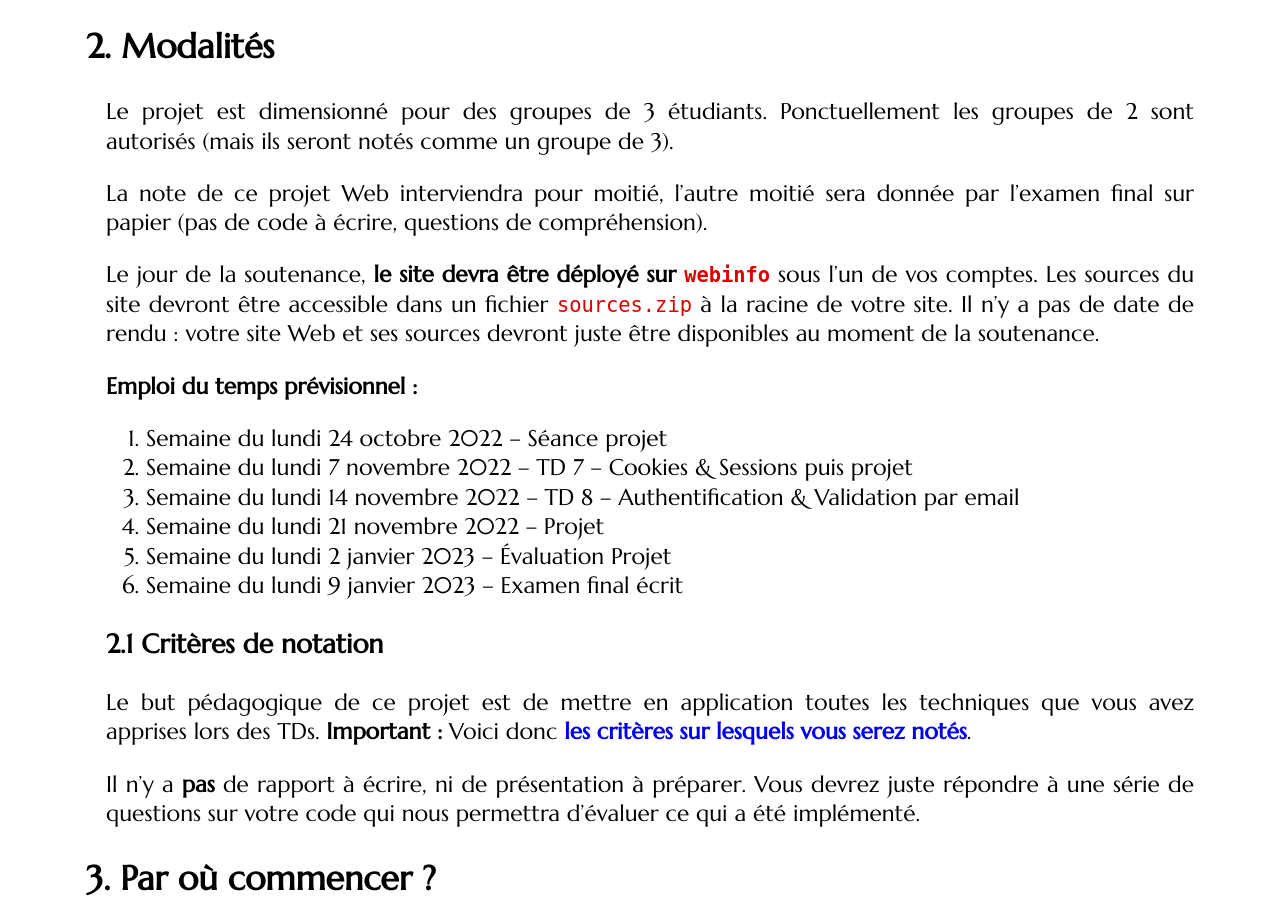
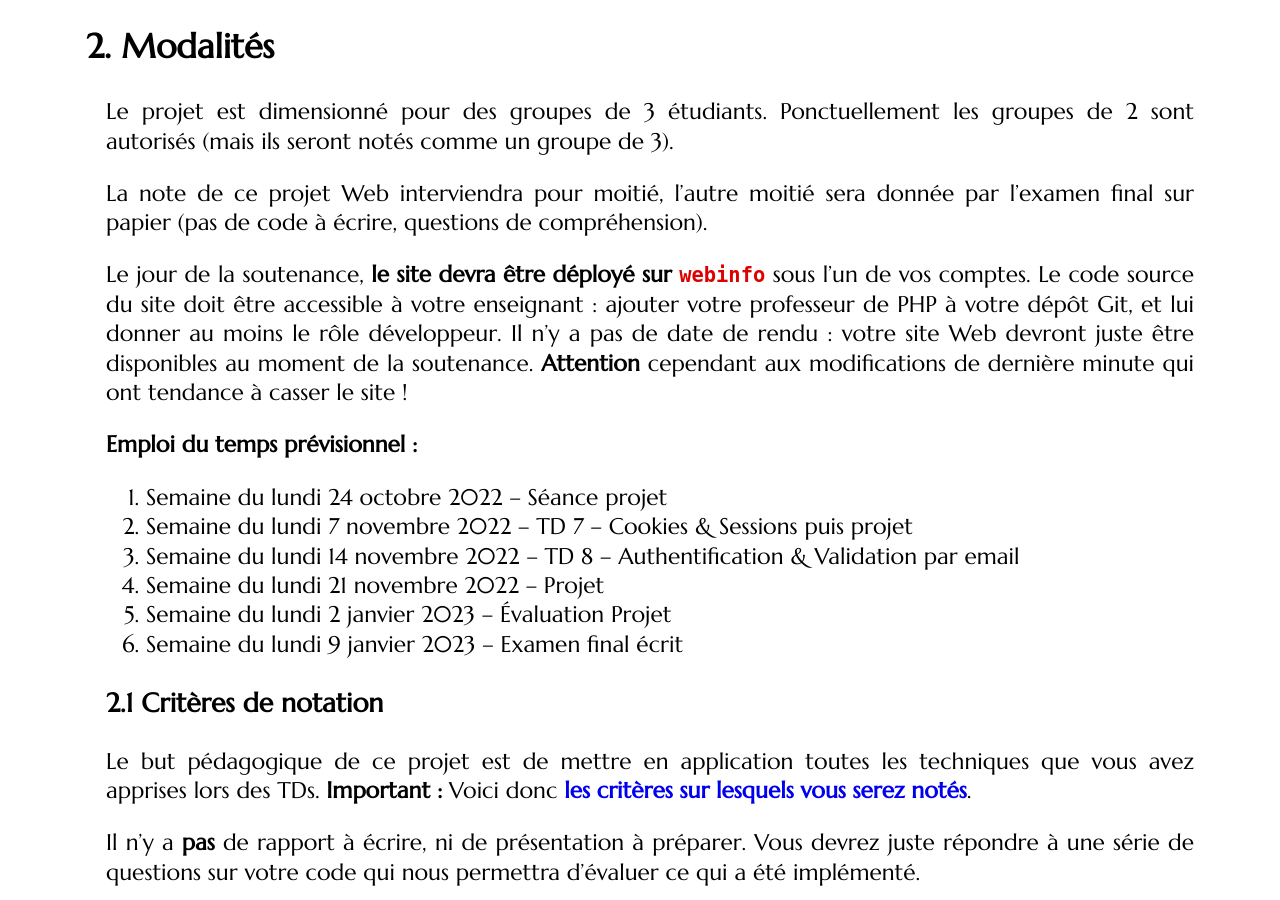
Before and after one commit to romainlebreton/R3.01-DeveloppementWeb, a Jekyll site: the page built from projet.md, in a window 1280 px wide and 900 px high, scrolled down 447 px. Built offline with Jekyll 4.4.1, drawn with Linux system fonts in a browser that asks for light colours; some web fonts are replaced.

Commit message:
Code source : enseignant sur dépôt Git

```diff
--- a/projet.md
+++ b/projet.md
@@ -33,10 +33,11 @@ par l'examen final sur papier (pas de code à écrire, questions de
 compréhension).
 
 Le jour de la soutenance, **le site devra être déployé sur `webinfo`** sous l'un
-de vos comptes. Les sources du site devront être accessible dans un fichier
-`sources.zip` à la racine de votre site. Il n'y a pas de date de rendu : votre
-site Web et ses sources devront juste être disponibles au moment de la
-soutenance.
+de vos comptes. Le code source du site doit être accessible à votre enseignant :
+ajouter votre professeur de PHP à votre dépôt Git, et lui donner au moins le
+rôle développeur. Il n'y a pas de date de rendu : votre site Web devront juste
+être disponibles au moment de la soutenance. **Attention** cependant aux
+modifications de dernière minute qui ont tendance à casser le site !
 
 **Emploi du temps prévisionnel :**
 
```
